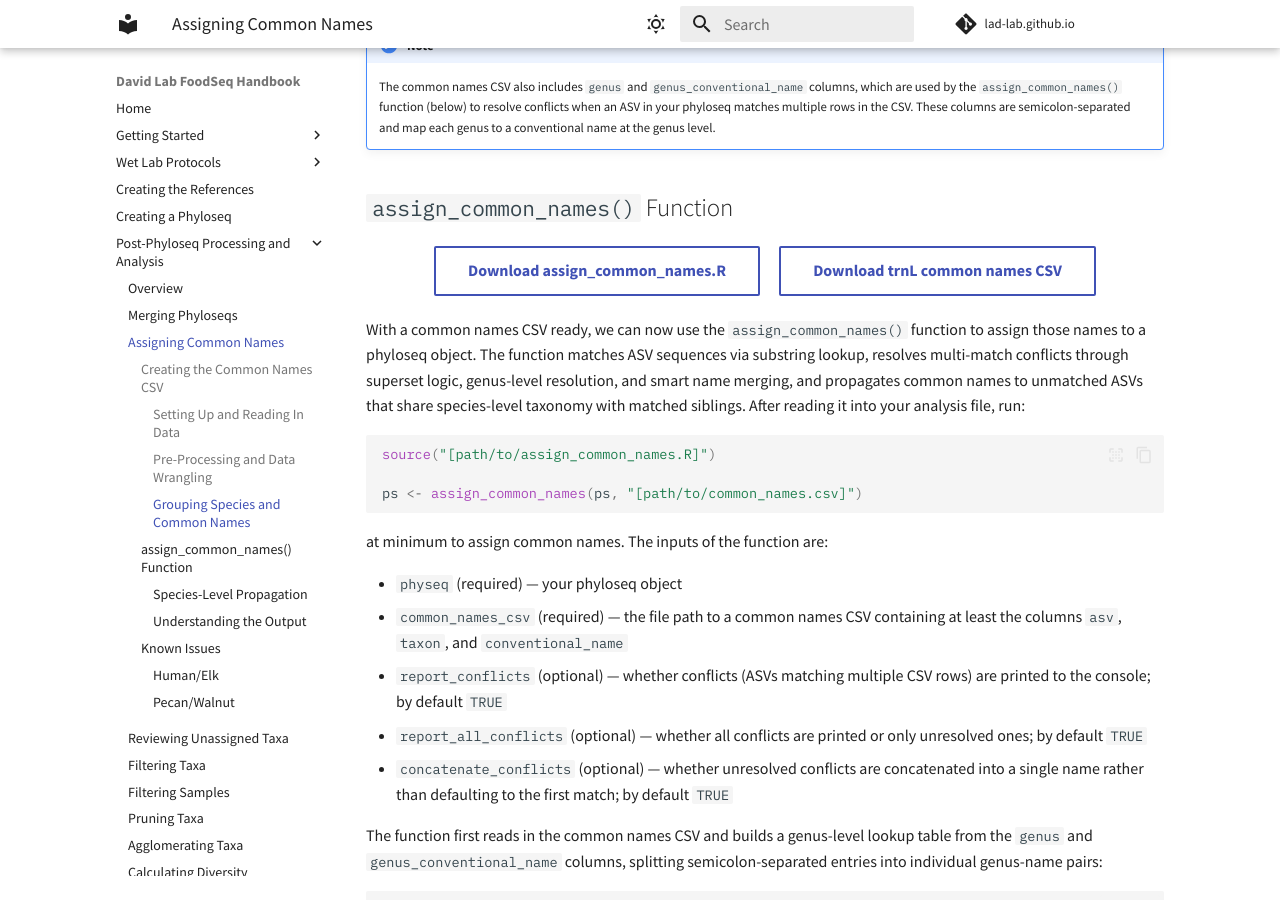
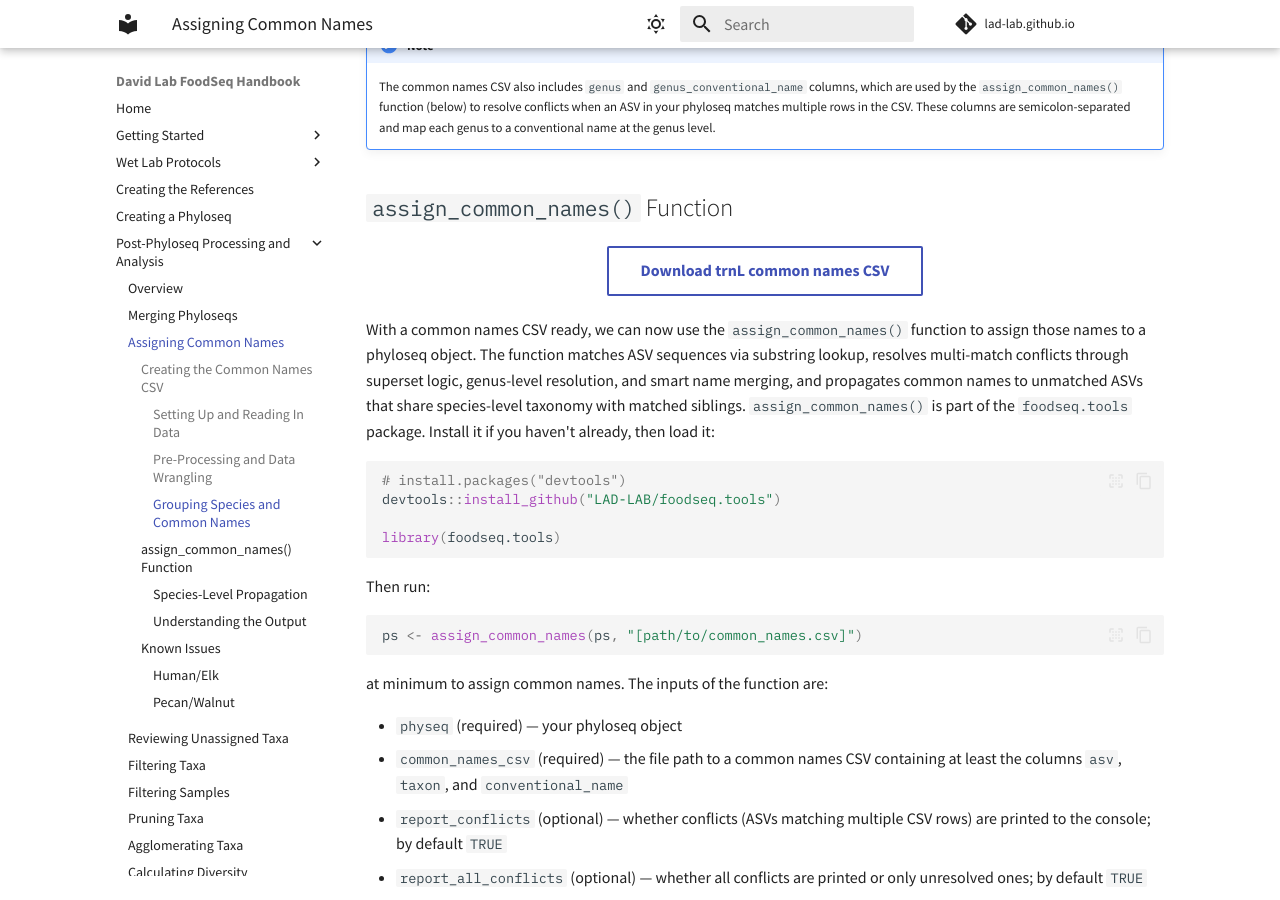
Before and after one commit to LAD-LAB/lad-lab.github.io, an MkDocs documentation site: the page built from docs/commonnames.md, in a window 1280 px wide and 900 px high, scrolled down 2837 px. Built offline with MkDocs 1.6.1 and Material for MkDocs 9.7.7, drawn with Linux system fonts in a browser that asks for light colours; comment, search, counter and statistics services are not loaded.

Commit message:
Update documentation for assign_common_names() function
Added installation instructions for the foodseq.tools package and usage example for the assign_common_names() function.

````diff
--- a/docs/commonnames.md
+++ b/docs/commonnames.md
@@ -181,15 +181,21 @@ This consolidation is done manually and saved as a new column in the CSV. The la
 ## `assign_common_names()` Function
 
 <div class="download-buttons" markdown>
-[Download assign_common_names.R](files/assign_common_names.R){ .md-button }
 [Download trnL common names CSV](files/trnL_common_names.csv){ .md-button }
 </div>
 
-With a common names CSV ready, we can now use the `assign_common_names()` function to assign those names to a phyloseq object. The function matches ASV sequences via substring lookup, resolves multi-match conflicts through superset logic, genus-level resolution, and smart name merging, and propagates common names to unmatched ASVs that share species-level taxonomy with matched siblings. After reading it into your analysis file, run:
+With a common names CSV ready, we can now use the `assign_common_names()` function to assign those names to a phyloseq object. The function matches ASV sequences via substring lookup, resolves multi-match conflicts through superset logic, genus-level resolution, and smart name merging, and propagates common names to unmatched ASVs that share species-level taxonomy with matched siblings. `assign_common_names()` is part of the `foodseq.tools` package. Install it if you haven't already, then load it:
 
 ``` r
-source("[path/to/assign_common_names.R]")
+# install.packages("devtools")
+devtools::install_github("LAD-LAB/foodseq.tools")
 
+library(foodseq.tools)
+```
+
+Then run:
+
+``` r
 ps <- assign_common_names(ps, "[path/to/common_names.csv]")
 ```
 
````
